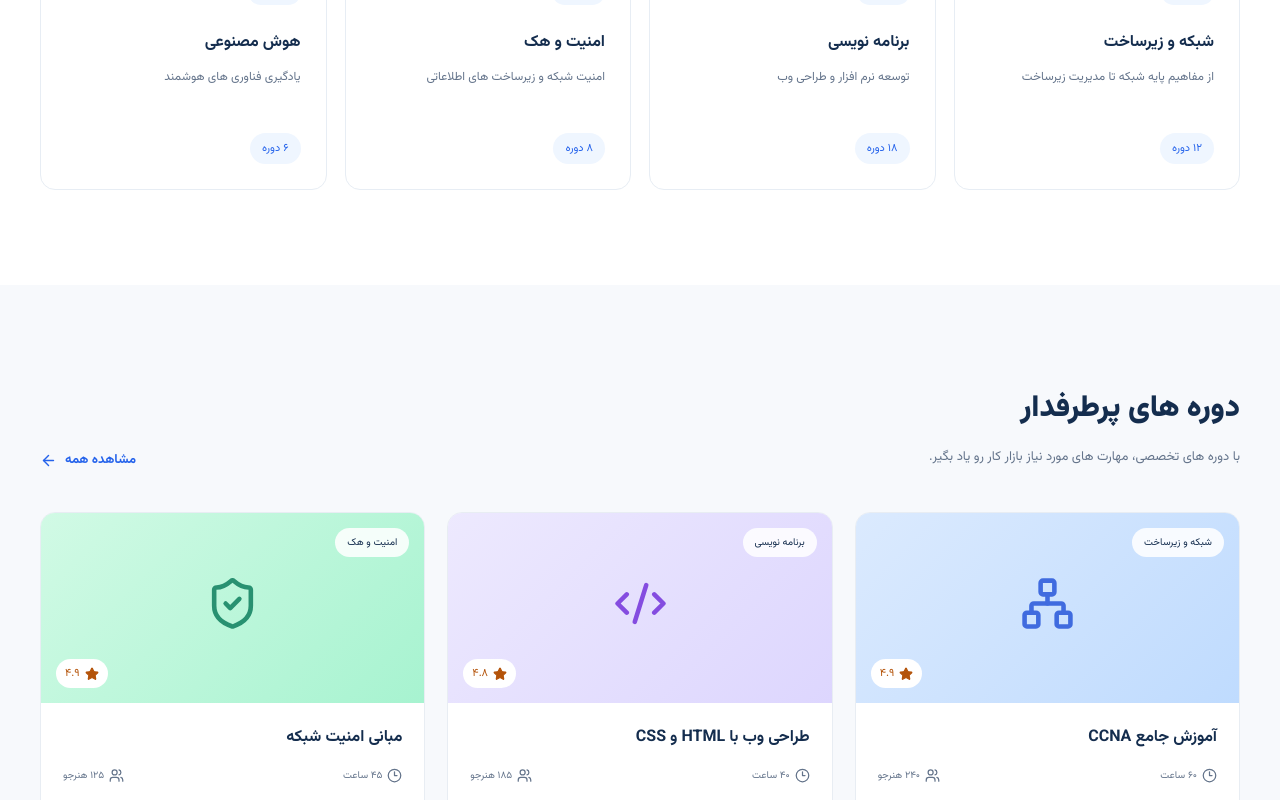
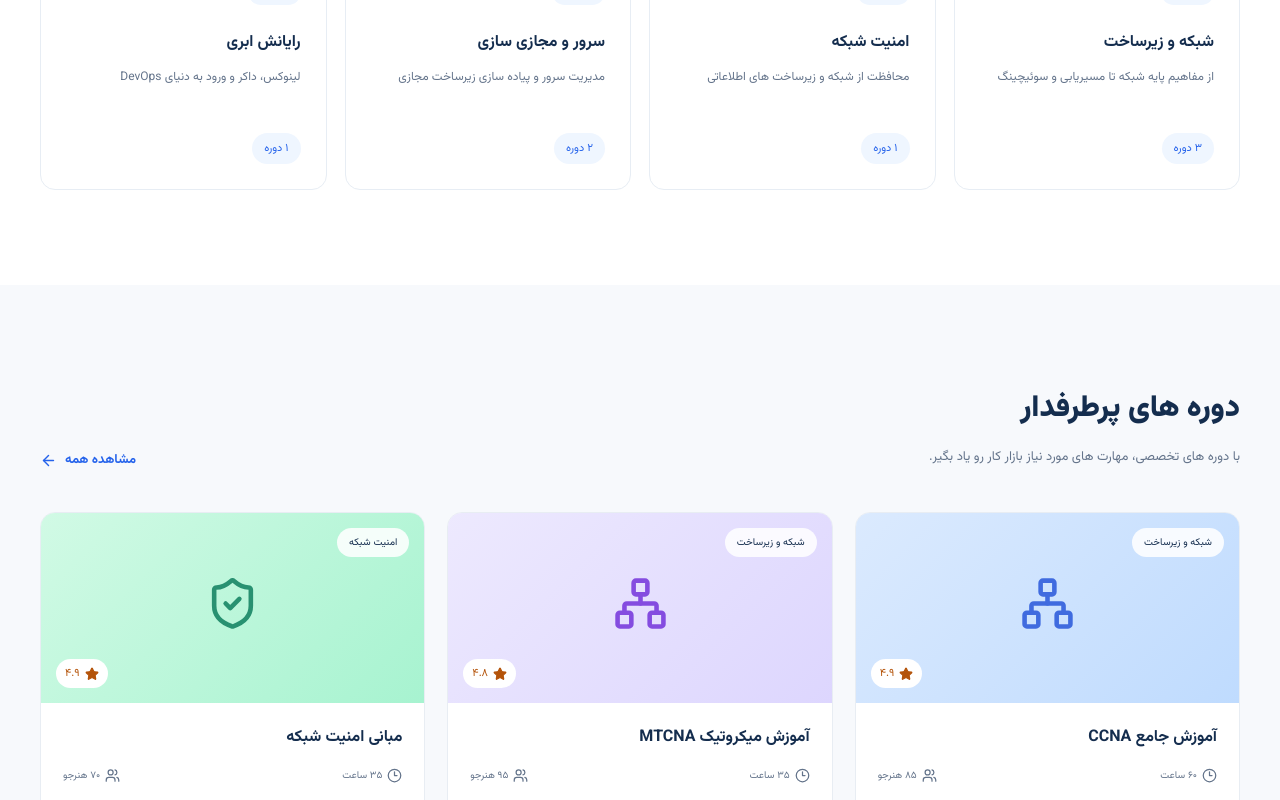
Before and after one commit to ali-tz-2004/skillhub-academy, a Next.js app: page /network in a window 1280 px wide. Shown: the part 1060-1860 px from the top of the page. Built offline with nearby package versions, Linux system fonts and the light colour scheme.

Commit message:
refactor: make network section content network-only

```diff
--- a/src/app/layout.tsx
+++ b/src/app/layout.tsx
@@ -7,7 +7,7 @@ export const metadata: Metadata = {
     template: "%s | SkillHub Academy",
   },
   description:
-    "آموزش تخصصی شبکه، برنامه نویسی و فناوری اطلاعات با تمرکز بر مهارت های عملی و ورود به بازار کار.",
+    "آموزش تخصصی فناوری شبکه، حقوق و مدیریت با تمرکز بر مهارت های عملی و ورود به بازار کار.",
   applicationName: "SkillHub Academy",
   robots: {
     index: false,
--- a/src/app/network/page.tsx
+++ b/src/app/network/page.tsx
@@ -3,17 +3,18 @@ import {
   ArrowLeft,
   ArrowUpLeft,
   BookOpen,
-  Code2,
-  Cpu,
+  Cloud,
+  Network,
+  Server,
+  ShieldCheck,
   GraduationCap,
-  Network,
-  ShieldCheck,
   Users,
   Zap,
   Clock3,
   Star,
   CheckCircle2,
   Play,
+  Code2,
 } from "lucide-react";
 
 import styles from "./page.module.scss";
@@ -24,27 +25,27 @@ import MobileMenu from "../components/MobileMenu";
 const categories = [
   {
     title: "شبکه و زیرساخت",
-    description: "از مفاهیم پایه شبکه تا مدیریت زیرساخت",
+    description: "از مفاهیم پایه شبکه تا مسیریابی و سوئیچینگ",
     icon: Network,
-    courses: "۱۲ دوره",
+    courses: "۳ دوره",
   },
   {
-    title: "برنامه نویسی",
-    description: "توسعه نرم افزار و طراحی وب",
-    icon: Code2,
-    courses: "۱۸ دوره",
+    title: "امنیت شبکه",
+    description: "محافظت از شبکه و زیرساخت های اطلاعاتی",
+    icon: ShieldCheck,
+    courses: "۱ دوره",
   },
   {
-    title: "امنیت و هک",
-    description: "امنیت شبکه و زیرساخت های اطلاعاتی",
-    icon: ShieldCheck,
-    courses: "۸ دوره",
+    title: "سرور و مجازی سازی",
+    description: "مدیریت سرور و پیاده سازی زیرساخت مجازی",
+    icon: Server,
+    courses: "۲ دوره",
   },
   {
-    title: "هوش مصنوعی",
-    description: "یادگیری فناوری های هوشمند",
-    icon: Cpu,
-    courses: "۶ دوره",
+    title: "رایانش ابری",
+    description: "لینوکس، داکر و ورود به دنیای DevOps",
+    icon: Cloud,
+    courses: "۱ دوره",
   },
 ];
 
@@ -54,36 +55,36 @@ const courses = [
     category: "شبکه و زیرساخت",
     level: "مقدماتی تا متوسط",
     duration: "۶۰ ساعت",
-    students: "۲۴۰ هنرجو",
-    price: "۳,۸۰۰,۰۰۰",
+    students: "۸۵ هنرجو",
+    price: "۵,۰۰۰,۰۰۰",
     rating: "۴.۹",
-    image: "/images/ccna.jpg",
     color: "blue",
     slug: "ccna",
+    icon: Network,
   },
   {
-    title: "طراحی وب با HTML و CSS",
-    category: "برنامه نویسی",
-    level: "مقدماتی",
-    duration: "۴۰ ساعت",
-    students: "۱۸۵ هنرجو",
-    price: "۲,۴۰۰,۰۰۰",
+    title: "آموزش میکروتیک MTCNA",
+    category: "شبکه و زیرساخت",
+    level: "متوسط",
+    duration: "۳۵ ساعت",
+    students: "۹۵ هنرجو",
+    price: "۳,۲۰۰,۰۰۰",
     rating: "۴.۸",
-    image: "/images/web.jpg",
     color: "purple",
-    slug: "web-design",
+    slug: "mikrotik",
+    icon: Network,
   },
   {
     title: "مبانی امنیت شبکه",
-    category: "امنیت و هک",
-    level: "متوسط",
-    duration: "۴۵ ساعت",
-    students: "۱۲۵ هنرجو",
+    category: "امنیت شبکه",
+    level: "مقدماتی",
+    duration: "۳۵ ساعت",
+    students: "۷۰ هنرجو",
     price: "۳,۲۰۰,۰۰۰",
     rating: "۴.۹",
-    image: "/images/security.jpg",
     color: "green",
     slug: "network-security",
+    icon: ShieldCheck,
   },
 ];
 
@@ -328,11 +329,7 @@ export default function Home() {
                 >
                   <span>{course.category}</span>
                   <div className={styles.courseImageIcon}>
-                    {course.slug === "ccna" && <Network size={55} />}
-                    {course.slug === "web-design" && <Code2 size={55} />}
-                    {course.slug === "network-security" && (
-                      <ShieldCheck size={55} />
-                    )}
+                    <course.icon size={55} />
                   </div>
                   <span className={styles.courseRating}>
                     <Star size={14} fill="currentColor" /> {course.rating}
@@ -480,8 +477,8 @@ export default function Home() {
             <div>
               <h3>حوزه های آموزشی</h3>
               <a href="#categories">شبکه و زیرساخت</a>
-              <a href="#categories">برنامه نویسی</a>
-              <a href="#categories">امنیت و هوش مصنوعی</a>
+              <a href="#categories">امنیت شبکه</a>
+              <a href="#categories">سرور و رایانش ابری</a>
             </div>
 
             <div>
```
Also changed, not shown: src/app/courses/page.tsx (+2 -8 lines), src/app/data/courses.ts (+75 -46 lines), src/app/instructors/page.tsx (+7 -20 lines).
